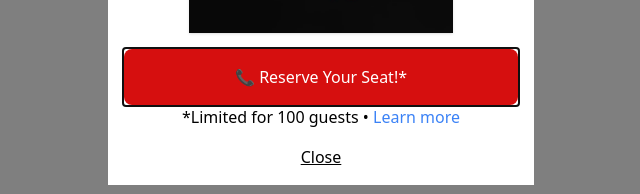
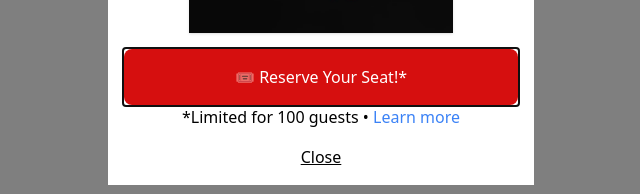
Before and after one commit to lpindonesia/lpindonesia.github.io, an Astro site: page / in a window 1280 px wide. Shown: the part 555-749 px from the top of the page, 319-959 px from the left. Built offline with nearby package versions, Linux system fonts and the light colour scheme; Astro itself is replaced by a stand-in of ours.

Commit message:
update tribute CTA link

```diff
--- a/src/components/Tribute20250111.astro
+++ b/src/components/Tribute20250111.astro
@@ -21,11 +21,15 @@ import tributeImg from '../../public/images/tribute-20250111.jpg'
       alt={'Tribute 11 January 2025'}
       class='object-scale-down w-8/12 shadow mt-4'
     />
-    <a href='https://wa.me/+6281310080063' target='_blank' class='mt-4 w-full'>
+    <a
+      href='https://forms.gle/Jvt9G9KPHNrxGD6n6'
+      target='_blank'
+      class='mt-4 w-full'
+    >
       <Button
         id='learn-more-tribute-poster-20250111'
         class='w-full'
-        label='📞 Reserve Your Seat!*'
+        label='🎟️ Reserve Your Seat!*'
       />
     </a>
     <p class='text-center'>
```
